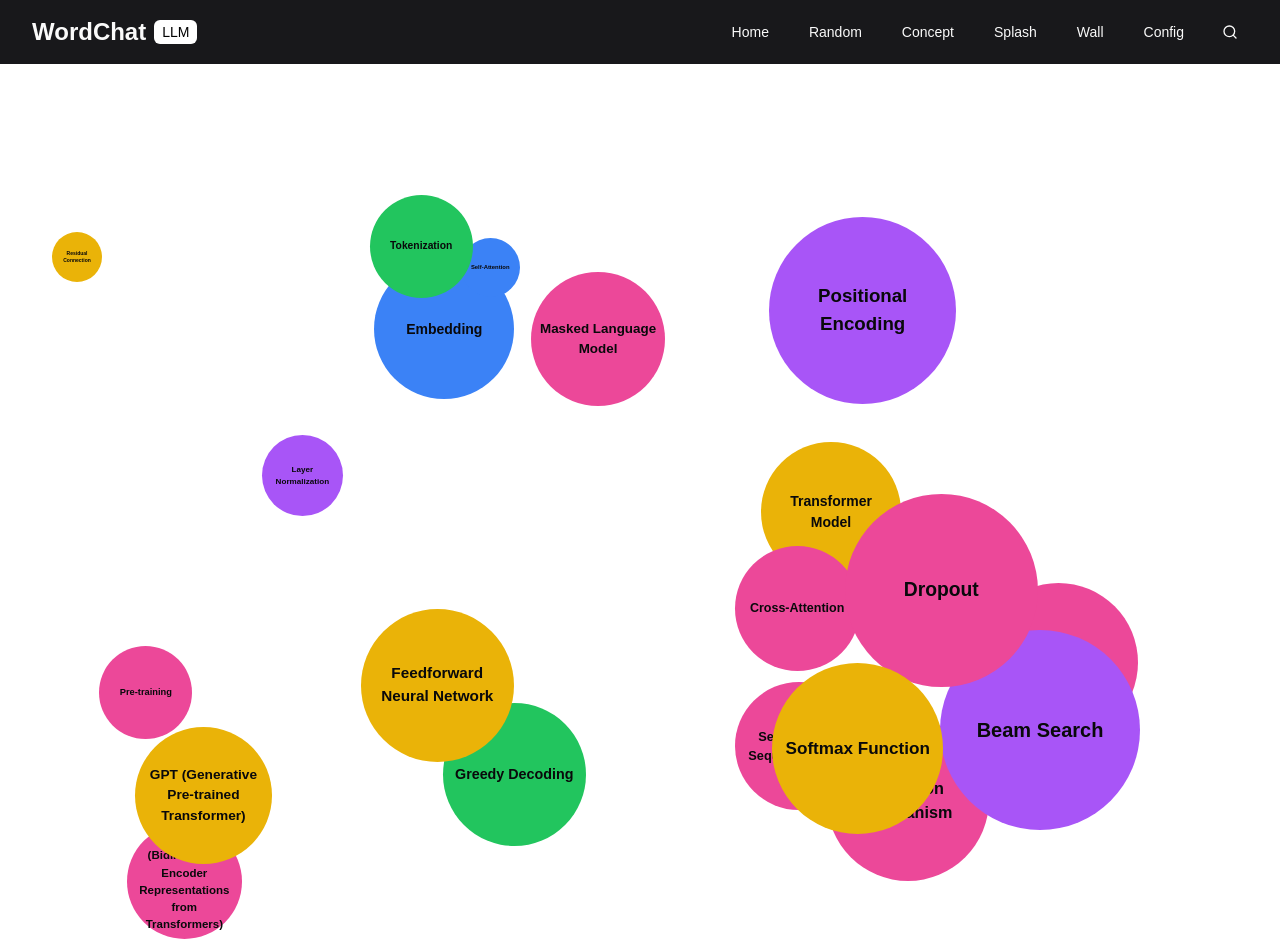
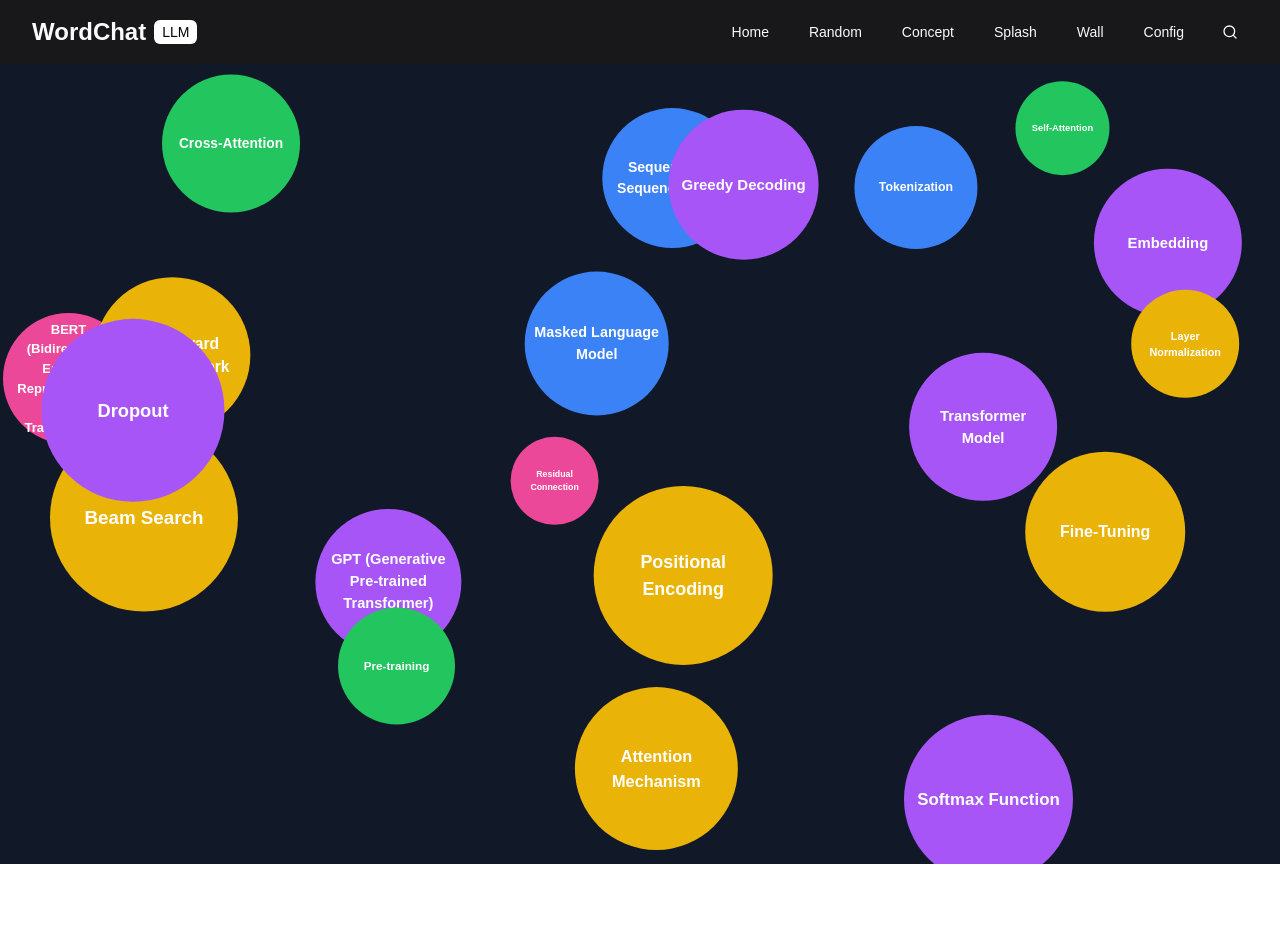
Before and after one commit to 0xMichaelRan/wordchat-nextjs, a Next.js app: page / in a window 1280 px wide. After the commit the page ends 864 px from the top, so only its background shows below. Built offline with nearby package versions, Linux system fonts and the light colour scheme.

Commit message:
add timing mechanism that creates a "blinking" or "moving" effect

```diff
--- a/src/app/home/concept/concepts-wall.tsx
+++ b/src/app/home/concept/concepts-wall.tsx
@@ -2,7 +2,7 @@
 
 import { useState, useEffect } from 'react'
 import Link from 'next/link'
-import { motion } from 'framer-motion'
+import { motion, AnimatePresence } from 'framer-motion'
 
 const aiConcepts = [
   { id: 2, word: "Embedding", size: "0.80" },
@@ -28,27 +28,24 @@ const aiConcepts = [
 ]
 
 const getRandomPosition = (size: number) => {
-  // Ensure we have access to window object
   if (typeof window === 'undefined') return { x: 0, y: 0 }
 
-  // Account for padding and safe margins
-  const padding = 20
-  const maxWidth = window.innerWidth - size - (padding * 2)
-  const maxHeight = window.innerHeight - size - (padding * 2)
+  const padding = 30
+  const maxWidth = window.innerWidth - size - (padding * 1)
+  const maxHeight = window.innerHeight - size - (padding * 1)
 
   return {
-    x: Math.max(padding, Math.random() * maxWidth),
-    y: Math.max(padding, Math.random() * maxHeight)
+    x: Math.max(padding / 10, Math.random() * maxWidth),
+    y: Math.max(padding / 10, Math.random() * maxHeight)
   }
 }
 
 const getRandomSize = (baseSize: string) => {
-  // Convert string to number and map from 0.51-0.99 range to 50-200 range
   const size = parseFloat(baseSize)
   const minInputSize = 0.51
   const maxInputSize = 0.99
-  const minOutputSize = 50
-  const maxOutputSize = 200
+  const minOutputSize = 88
+  const maxOutputSize = 188
 
   const normalizedSize = (size - minInputSize) / (maxInputSize - minInputSize)
   return Math.floor(minOutputSize + (normalizedSize * (maxOutputSize - minOutputSize)))
@@ -60,69 +57,97 @@ const getRandomColor = () => {
 }
 
 export default function ConceptsWall() {
-  const [filteredConcepts, setFilteredConcepts] = useState(aiConcepts.map(concept => ({
+  const [concepts, setConcepts] = useState(aiConcepts.map(concept => ({
     id: concept.id,
     word: concept.word,
-    size: getRandomSize(concept.size),
+    size: getRandomSize(String(concept.size)),
     color: getRandomColor(),
-    position: getRandomPosition(88)
+    position: getRandomPosition(88),
+    visible: true,
+    zIndex: 0
   })))
 
   useEffect(() => {
     const handleResize = () => {
-      setFilteredConcepts(prevConcepts =>
+      setConcepts(prevConcepts =>
         prevConcepts.map(concept => ({
           ...concept,
-          position: getRandomPosition(88)
+          position: getRandomPosition(concept.size)
         }))
       )
     }
 
     window.addEventListener('resize', handleResize)
-    return () => window.removeEventListener('resize', handleResize)
-  }, [])
 
-  useEffect(() => {
-    setFilteredConcepts(
-      aiConcepts
-        .map(concept => ({
-          id: concept.id,
-          word: concept.word,
-          size: getRandomSize(concept.size),
-          color: getRandomColor(),
-          position: getRandomPosition(88)
-        }))
+    const timer = setInterval(() => {
+      setConcepts(prevConcepts => {
+        const indexToToggle = Math.floor(Math.random() * prevConcepts.length)
+        return prevConcepts.map((concept, index) =>
+          index === indexToToggle
+            ? { ...concept, visible: false }
+            : concept
         )
+      })
+
+      setTimeout(() => {
+        setConcepts(prevConcepts => {
+          const hiddenConceptIndex = prevConcepts.findIndex(c => !c.visible)
+          if (hiddenConceptIndex !== -1) {
+            const maxZIndex = Math.max(...prevConcepts.map(c => c.zIndex))
+            return prevConcepts.map((concept, index) =>
+              index === hiddenConceptIndex
+                ? {
+                  ...concept,
+                  visible: true,
+                  position: getRandomPosition(concept.size),
+                  zIndex: maxZIndex + 1
+                }
+                : concept
+            )
+          }
+          return prevConcepts
+        })
+      }, 1000)
+    }, 2000 + Math.floor(Math.random() * 2000))
+
+    return () => {
+      window.removeEventListener('resize', handleResize)
+      clearInterval(timer)
+    }
   }, [])
 
   return (
-    <main className="pt-24 pb-12 px-4 sm:px-6 lg:px-8 relative h-screen">
-      <div className="relative w-full h-full">
-        {filteredConcepts.map((concept, index) => (
+    <main className="relative w-screen h-screen overflow-hidden bg-gray-900">
+      <AnimatePresence>
+        {concepts.map((concept) => (
+          concept.visible && (
             <motion.div
-            key={concept.word}
-            className={`${concept.color} rounded-full absolute flex items-center justify-center text-center cursor-pointer transition-all duration-300 hover:scale-110 hover:z-10`}
+              key={concept.id}
+              className={`${concept.color} rounded-full absolute flex items-center justify-center text-center cursor-pointer transition-all duration-300 hover:scale-110`}
               style={{
                 width: `${concept.size}px`,
                 height: `${concept.size}px`,
                 fontSize: `${concept.size / 10}px`,
-              left: concept.position.x,
-              top: concept.position.y,
+                x: concept.position.x,
+                y: concept.position.y,
+                zIndex: concept.zIndex
               }}
               initial={{ opacity: 0, scale: 0.5 }}
               animate={{ opacity: 1, scale: 1 }}
-            transition={{ duration: 0.5, delay: index * 0.1 }}
-            whileHover={{ scale: 1.1, zIndex: 1 }}
+              exit={{ opacity: 0, scale: 0.5 }}
+              transition={{ duration: 0.5 }}
+              whileHover={{ scale: 1.1, zIndex: 9999 }}
               drag
               dragConstraints={{ left: 0, right: 0, top: 0, bottom: 0 }}
               dragElastic={0.1}
             >
-            <Link href={`/word/${concept.id}`} className="font-semibold p-2">
+              <Link href={`/word/${concept.id}`} className="font-semibold p-2 text-white">
                 {concept.word}
               </Link>
             </motion.div>
+          )
         ))}
-      </div>
+      </AnimatePresence>
     </main>
   )
 }
```
Lines whose indentation alone changed are shown as unchanged.
